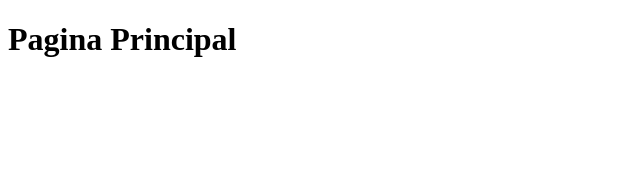
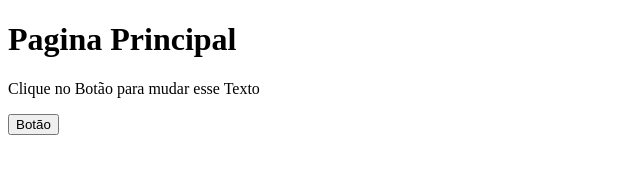
Before and after one commit to William-Fonseca-Geralde/projeto_githubDesktop, a plain HTML site: page index.html in a window 1280 px wide. Shown: the whole page, without its empty margins (0-640 px from the left). Drawn offline with Linux system fonts and the light colour scheme.

Commit message:
Adicionado um parágrafo e um botão

```diff
--- a/index.html
+++ b/index.html
@@ -7,5 +7,7 @@
 </head>
 <body>
   <h1>Pagina Principal</h1>
+  <p id="paragrafo">Clique no Botão para mudar esse Texto</p>
+  <input type="button" value="Botão">
 </body>
 </html>
```
